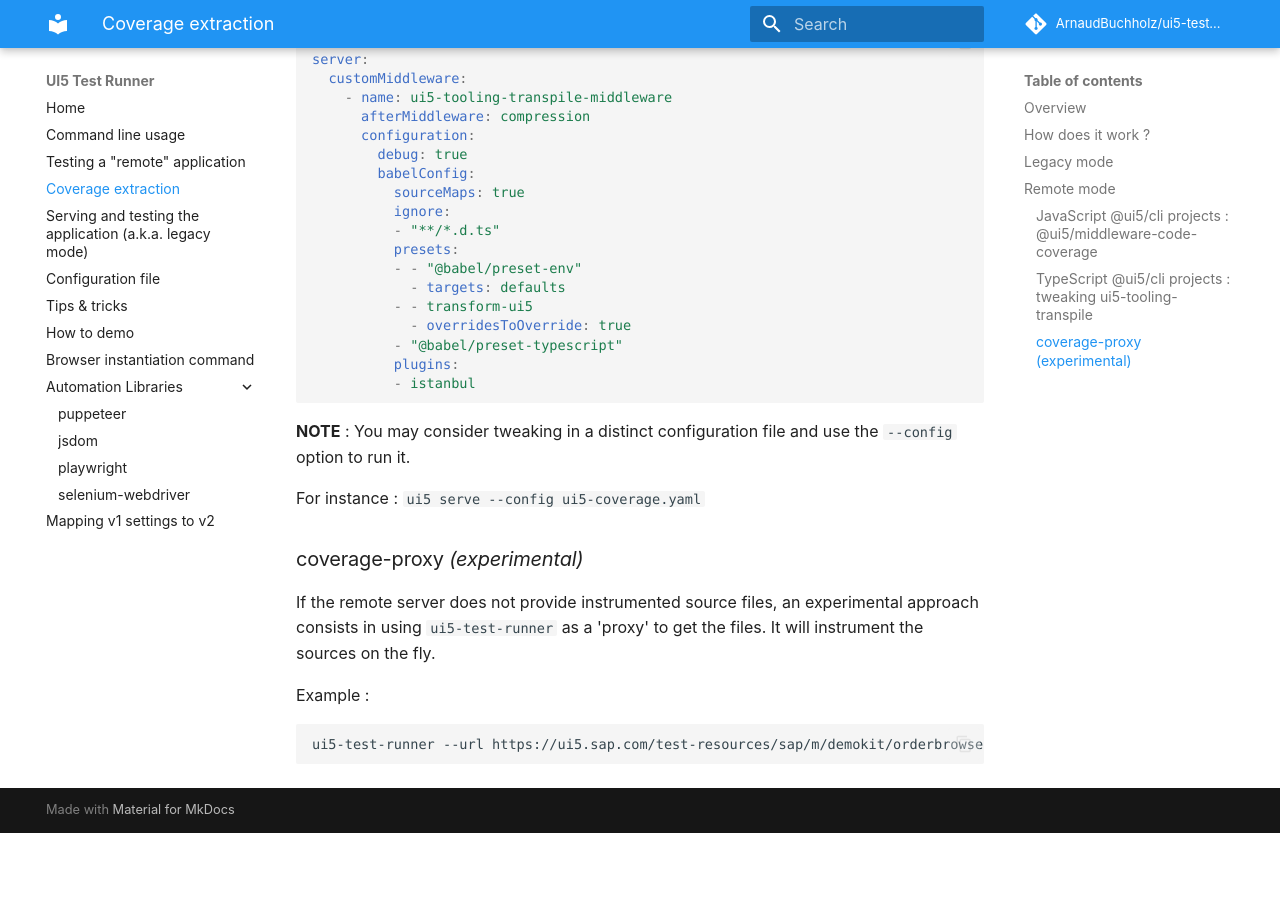
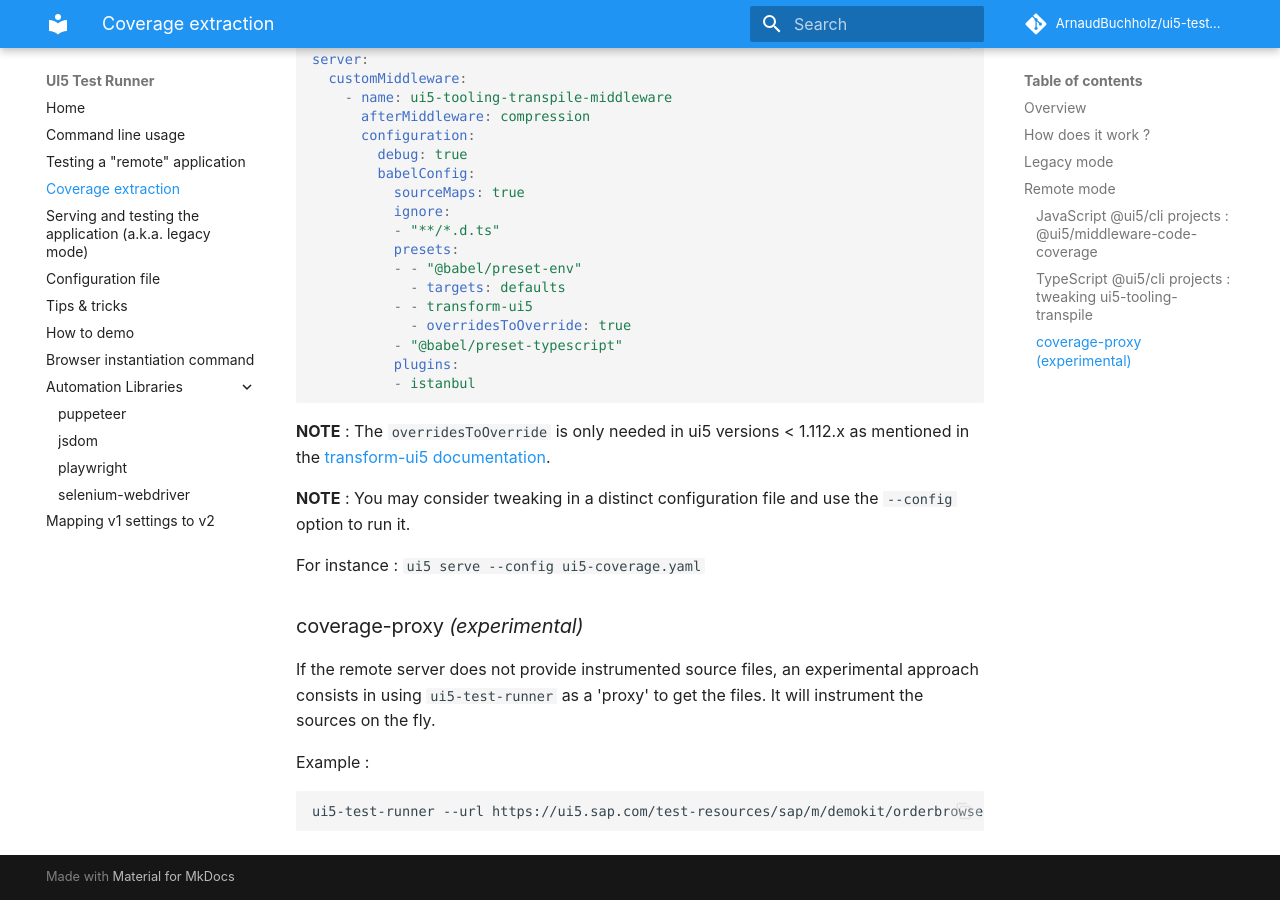
Before and after one commit to ArnaudBuchholz/ui5-test-runner, an MkDocs documentation site: the page built from docs/coverage.md, in a window 1280 px wide and 900 px high, scrolled down 2430 px. Built offline with MkDocs 1.6.1 and Material for MkDocs 9.7.7, drawn with Linux system fonts in a browser that asks for light colours; comment, search, counter and statistics services are not loaded; before the commit the page ends 3263 px from its top, so only the background shows below that.

Commit message:
documentation(coverage): feedback from user #81

````diff
--- a/docs/coverage.md
+++ b/docs/coverage.md
@@ -112,6 +112,8 @@
           - istanbul
 ```
 
+**NOTE** : The `overridesToOverride` is only needed in ui5 versions < 1.112.x as mentioned in the [transform-ui5 documentation](https://github.com/ui5-community/babel-plugin-transform-modules-ui5?tab=readme-ov-file#properties-related-to-controller-extensions).
+
 **NOTE** : You may consider tweaking in a distinct configuration file and use the `--config` option to run it.
 
 For instance : `ui5 serve --config ui5-coverage.yaml`
````
